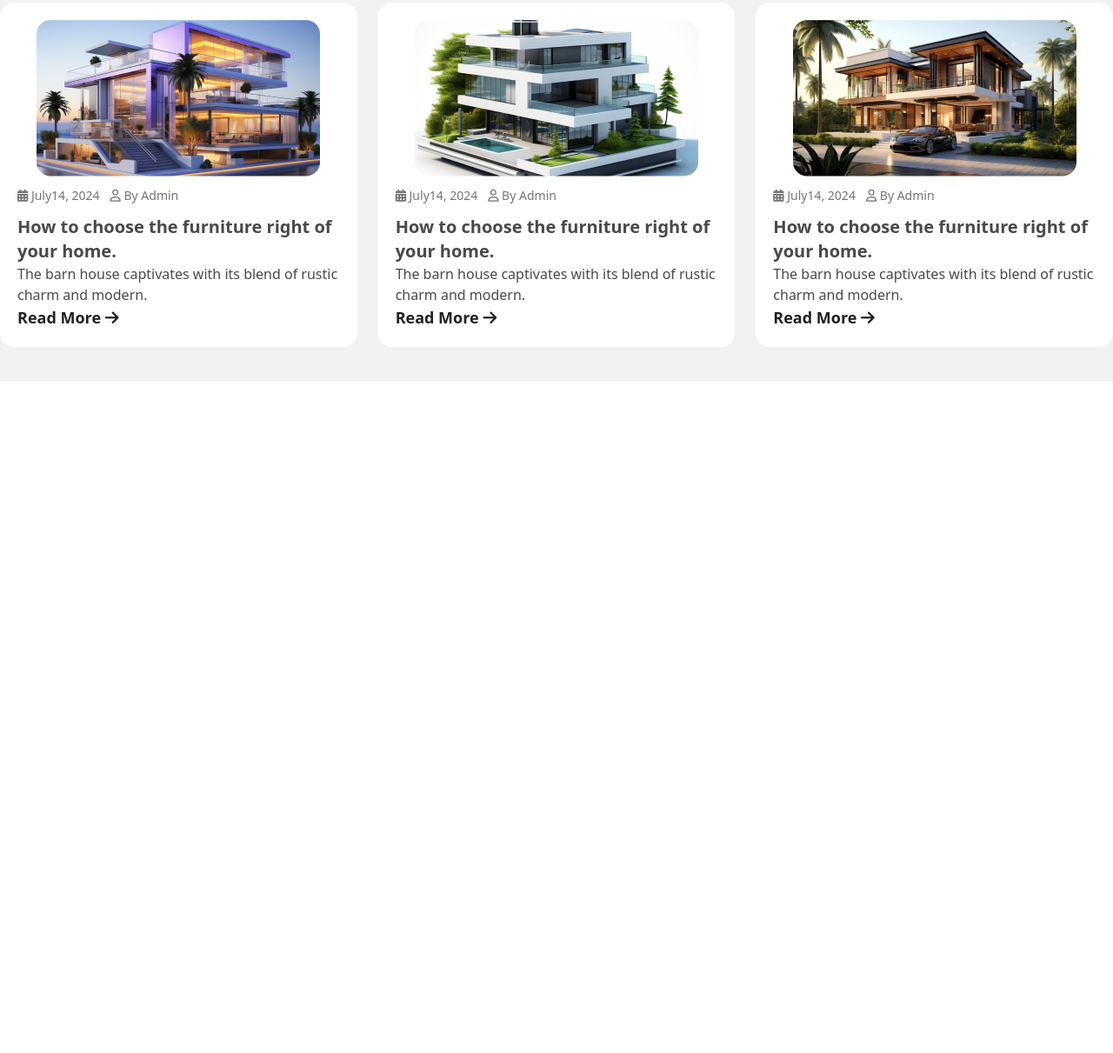
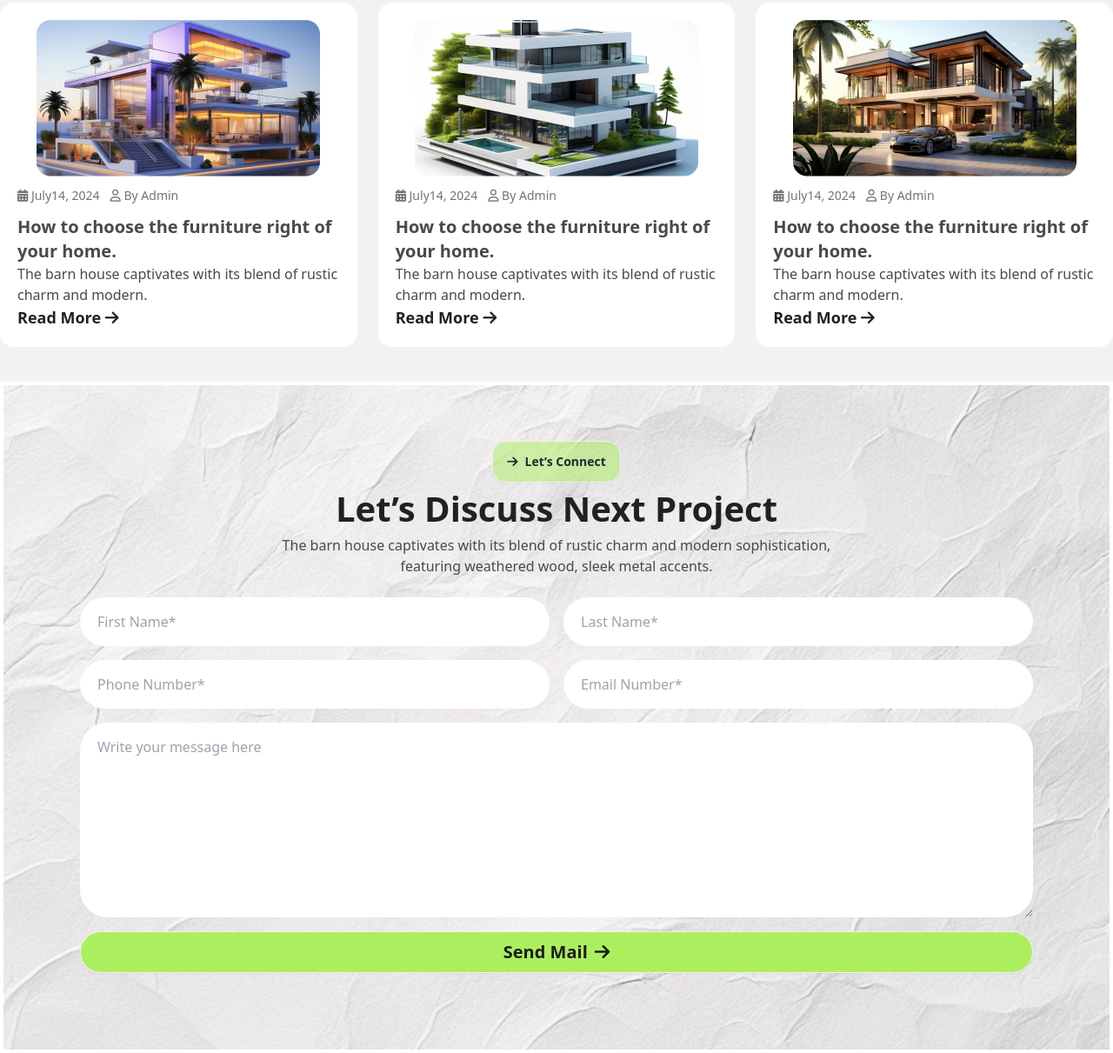
Before and after one commit to tawhidislam22/third-assingment, a plain HTML site: page index.html in a window 1280 px wide. Shown: the part 2439-3650 px from the top of the page at 87% size. Before the commit the page ends 2878 px from the top, so only its background shows below. Drawn offline with nearby package versions, Linux system fonts and the light colour scheme.

Commit message:
from section done

```diff
--- a/index.html
+++ b/index.html
@@ -212,8 +212,22 @@
             </div>
 
         </section>
-        <section class="">
-
+        <section>
+            <div class="from p-16 border-4 border-white">
+                <div class="text-center">
+                    <button class="bg-[#ABEF5F80] btn rounded-2xl"><i class="fa-solid fa-arrow-right"></i> Let’s Connect</button>
+                    <h2 class="text-[40px] text-[#212121] font-semibold">Let’s Discuss Next Project</h2>
+                    <p class="text-base text-[#494949] font-medium w-3/5 mx-auto">The barn house captivates with its blend of rustic charm and modern sophistication, featuring weathered wood, sleek metal accents.</p>
+                </div>
+                <div class="grid grid-cols-2 p-6 gap-4">
+                    <input class="py-4 px-5 rounded-full bg-[#FFFFFF] text-[#A0A0A0] text-base font-medium" type="text" name="" id="" placeholder="First Name*">
+                    <input class="py-4 px-5 rounded-full bg-[#FFFFFF] text-[#A0A0A0] text-base font-medium" type="text" name="" id="" placeholder="Last Name*">
+                    <input class="py-4 px-5 rounded-full bg-[#FFFFFF] text-[#A0A0A0] text-base font-medium" type="number" name="" id="" placeholder="Phone Number*">
+                    <input class="py-4 px-5 rounded-full bg-[#FFFFFF] text-[#A0A0A0] text-base font-medium" type="email" name="" id="" placeholder="Email Number*">
+                    <textarea rows="8" class="col-span-2 py-4 px-5 rounded-[32px] bg-[#FFFFFF] text-[#A0A0A0] text-base font-medium" name="" id="" placeholder="Write your message here"></textarea>
+                    <button class="col-span-2 btn bg-[#ABEF5F] rounded-[32px] text-[#1C1C1C] text-xl font-bold ">Send Mail <i class="fa-solid fa-arrow-right"></i></button>
+                </div>
+            </div>
         </section>
     </main>
     <footer>
--- a/styles/style.css
+++ b/styles/style.css
@@ -0,0 +1,6 @@
+.from{
+    background-image: url('../assets/bg.jpg');
+    background-position: center;
+    background-repeat: no-repeat;
+    background-size: cover;
+}
```
